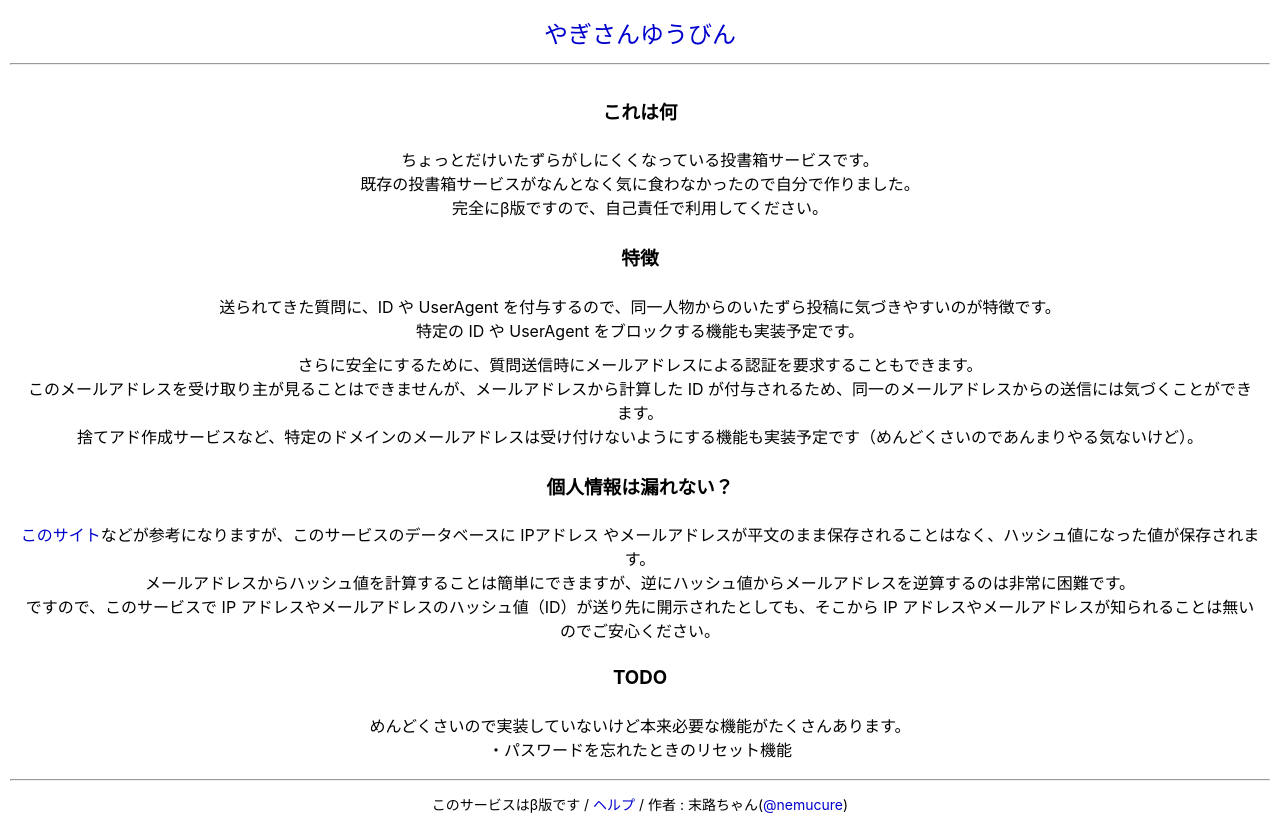
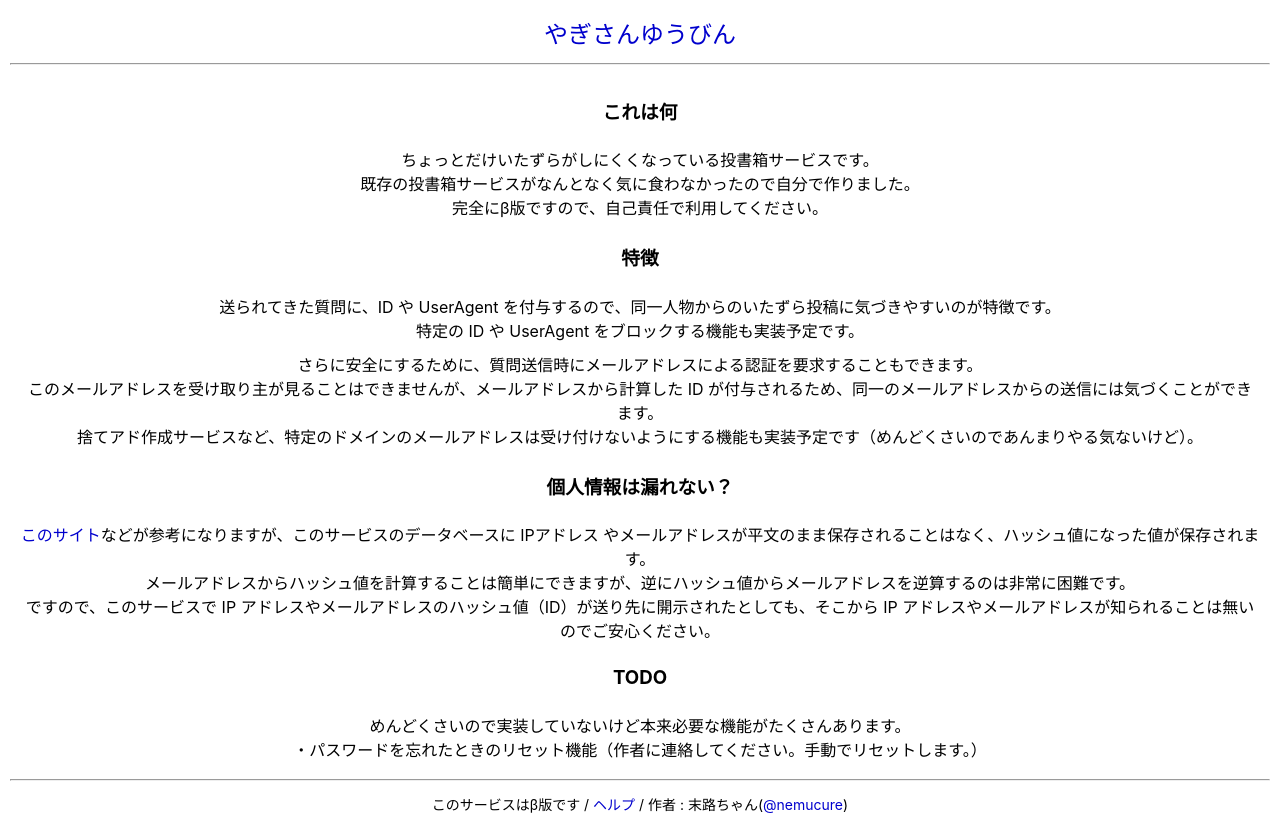
Before and after one commit to shimiwaka/yagisan-react, a React (Create React App) app: page /help in a window 1280 px wide. Built offline with nearby package versions, Linux system fonts and the light colour scheme.

Commit message:
update Help

```diff
--- a/src/components/Help.tsx
+++ b/src/components/Help.tsx
@@ -45,7 +45,7 @@ const Help = () => {
       <div>
         めんどくさいので実装していないけど本来必要な機能がたくさんあります。
         <br />
-        ・パスワードを忘れたときのリセット機能
+        ・パスワードを忘れたときのリセット機能（作者に連絡してください。手動でリセットします。）
       </div>
     </>
   );
```
